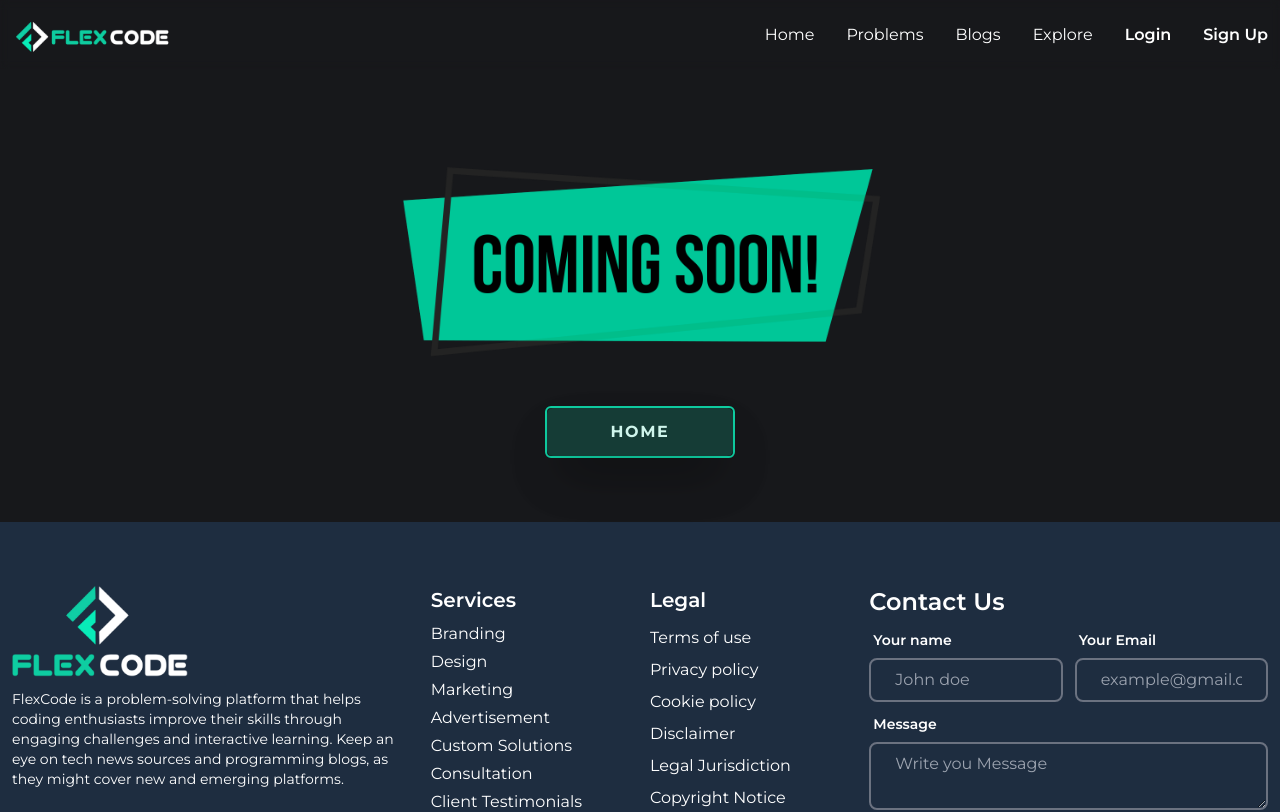
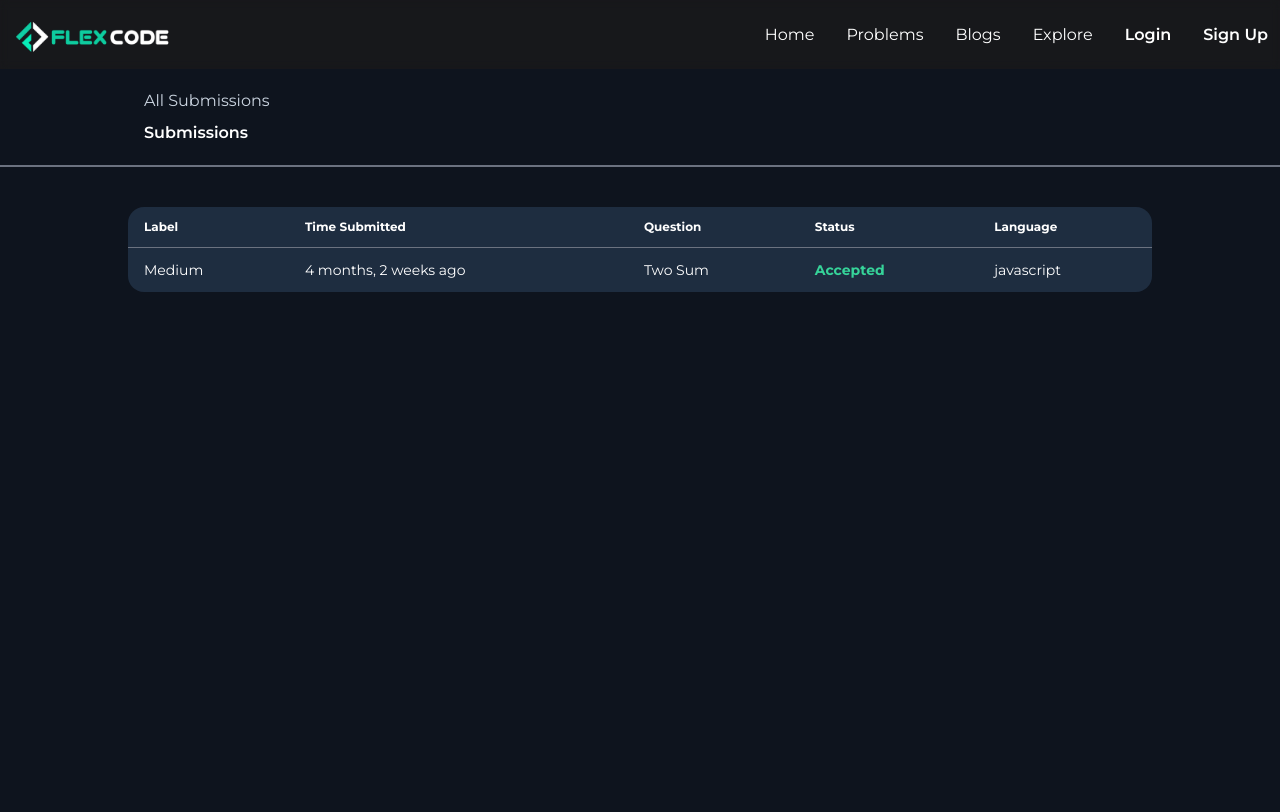
Before and after one commit to ihshadin/flex-code, a React (Vite) app: page /submissions in a window 1280 px wide. Shown: the top 812 px of the page. Built offline with nearby package versions, Linux system fonts and the light colour scheme; no server answers.

Commit message:
submission page design

```diff
--- a/src/pages/Blog/Blog.jsx
+++ b/src/pages/Blog/Blog.jsx
@@ -15,10 +15,11 @@ const Blog = () => {
 
   const [blogs, setBlogs] = useState([])
     useEffect(() => {
-        axios.get('http://localhost:5000/blog')
+        fetch('http://localhost:5000/blog')
+            .then(res => res.json())
             .then(data =>{
                 console.log(data);
-                setBlogs(data?.data?.result)})
+                setBlogs(data?.result)})
     }, [])
   return (
     <section>
--- /dev/null
+++ b/src/pages/Dashboard/AddNode/AddNode.jsx
@@ -0,0 +1,97 @@
+import React from "react";
+import { useForm } from "react-hook-form";
+import Swal from "sweetalert2";
+
+
+const AddNode = () => {
+    const { register, handleSubmit, reset } = useForm();
+    const onSubmit = (data) => {
+        const nodeInfo = {
+            ...data,
+        };
+        fetch("http://localhost:5000/nodebook", {
+            method: "POST",
+            headers: {
+                "content-type": "application/json",
+            },
+            body: JSON.stringify(nodeInfo),
+        })
+            .then((res) => res.json())
+            .then((data) => {
+                if (data.message === "success") {
+                    console.log(nodeInfo);
+                    Swal.fire({
+                        title: "Success Your Submit!",
+                        text: "Do you want to continue",
+                        icon: "success",
+                        confirmButtonText: "OK",
+                    });
+                    reset();
+                }
+            });
+    };
+
+    return (
+        <div className="mt-10 md:mx-32">
+            <section className="py-6 bg-[#1e2d40] text-white rounded-md ">
+                <div className="mx-auto flex flex-col justify-around py-4 text-center lg:flex-row">
+                    <div className="flex flex-col justify-center lg:text-left">
+                        <h1 className="py-2 text-2xl font-semibold leadi title-font">
+                            A notebook is a blank book that you can write in and save it.
+                        </h1>
+                    </div>
+
+                </div>
+            </section>
+            <form onSubmit={handleSubmit(onSubmit)} className="w-1/2 mx-auto my-5 ">
+                <div className="w-full px-3 mb-5">
+                    <label htmlFor="" className="text-sm font-semibold px-1">
+                        Title
+                    </label>
+                    <div className="flex">
+                        <div className="w-10 z-10 pl-1 text-center pointer-events-none flex items-center justify-center">
+                            <i className="mdi mdi-account-outline text-gray-400 text-lg"></i>
+                        </div>
+                        <input
+                            className="w-full -ml-10 pl-10 pr-3 bg-[#1e2d40] py-2 rounded-lg border-2 text-white border-gray-500 outline-none focus:border-[#00ffc3]"
+                            type="text"
+                            name="name"
+                            {...register("name", { required: true })}
+                            id=""
+                            placeholder="title"
+                        />
+                    </div>
+                </div>
+                <div className="w-full px-3 mb-12">
+                    <label htmlFor="" className="text-sm font-semibold px-1">
+                        Save Nodebook info
+                    </label>
+                    <div className="flex">
+                        <div className="w-10 z-10 pl-1 text-center pointer-events-none flex items-center justify-center">
+                            <i className="mdi mdi-lock-outline text-gray-400 text-lg"></i>
+                        </div>
+                        <textarea
+                            rows={7}
+                            className="w-full -ml-10 pl-10 pr-3 py-2 rounded-lg border-2  text-white border-gray-500 bg-[#1e2d40] outline-none focus:border-[#00ffc3]"
+                            placeholder="Write your node"
+                            {...register("details", { required: true })}
+                        />
+                    </div>
+                </div>
+
+                <div className="flex -mx-3">
+                    <div className="w-full px-3 mb-5">
+                        <button
+                            type="submit"
+                            className="block w-full max-w-xs mx-auto bg-[#1da888] hover:bg-[#2bd1aa] hover:btn-outline focus:bg-[#2c3533] text-white rounded-lg px-3 py-3 font-semibold"
+                        >
+                            Save Info
+                        </button>
+                    </div>
+                </div>
+            </form>
+        </div>
+    );
+};
+
+export default AddNode;
--- /dev/null
+++ b/src/pages/Dashboard/NodeBook/NodeBook.jsx
@@ -0,0 +1,53 @@
+import React, { useEffect, useState } from 'react';
+import NodeBtn from '../NodeBtn/NodeBtn';
+import { Link } from 'react-router-dom';
+
+const NodeBook = () => {
+    const [nodes, setNodes] = useState([])
+    useEffect(() => {
+        fetch('http://localhost:5000/nodebook')
+            .then(res => res.json())
+            .then(data => {
+                console.log(data);
+                setNodes(data?.result)
+            })
+    }, [])
+    return (
+        <div className='flexcode-container'>
+            <section>
+                <div>
+                    <div className="max-w-[600px] mx-auto mb-6 md:mb-12 ">
+                        <h2 className="text-center font-bold text-2xl md:text-4xl text-white">
+                            NodeBook
+                        </h2>
+                        <p className="text-white text-center mt-2 md:mt-4">
+                            A notebook is a blank book that you can write in and save it.
+                        </p>
+                    </div>
+                    <div className='my-10 mx-40'>
+                        <NodeBtn></NodeBtn>
+                    </div>
+                    {/* New Blog Articles */}
+                    <div className='grid grid-cols-3 gap-5 my-10'>
+                        {nodes?.map(node => <div key={node._id} >
+                            <div className="flex flex-col justify-between border gap-3 p-5 rounded-xl border-gray-500 hover:border-[#0fcda1] transition-all bg-[#1e2d40] cursor-pointer h-64">
+                                <h1 className="text-xl text-white font-semibold tracking-wider flex gap-2 items-center">
+                                    <div className="w-3 h-3 bg-yellow-500 rounded-full"></div>
+                                    {node.name}
+                                </h1>
+                                <p className="text-[0.9rem] text-gray-400 mt-1 tracking-wider">
+                                    {node.details}
+                                </p>
+                                <Link className="text-[0.9rem] mt-6 hover:underline text-gray-400 tracking-wider">
+                                    Edit node
+                                </Link>
+                            </div>
+                        </div>)}
+                    </div>
+                </div>
+            </section>
+        </div>
+    );
+};
+
+export default NodeBook;
--- /dev/null
+++ b/src/pages/Dashboard/NodeBtn/NodeBtn.jsx
@@ -0,0 +1,25 @@
+import React from "react";
+import { Link } from "react-router-dom";
+
+const NodeBtn = () => {
+  return (
+    <div>
+      <section className=" text-white rounded-md flex justify-center">
+        <span className="bg-[#1e2d40] px-20 py-8 lg:flex-row">
+          <div className="flex flex-col items-center justify-center flex-shrink-0 mt-6 space-y-4 sm:flex-row sm:space-y-0 sm:space-x-4 lg:ml-4 lg:mt-0 lg:justify-end">
+            <Link to='/addNode'>
+              <button className="inline-flex items-center px-3 py-2 rounded-xl bg-primary-color hover:bg-slate-200 focus:border text-black">
+                <span className="flex flex-col items-start ml-4 leadi">
+                  <span className="mb-1 text-xs">write your node</span>
+                  <span className="font-semibold title-font">Save your nodebook</span>
+                </span>
+              </button>
+            </Link>
+          </div>
+        </span>
+      </section>
+    </div>
+  );
+};
+
+export default NodeBtn;
--- a/src/pages/Dashboard/Submissions/Submissions.jsx
+++ b/src/pages/Dashboard/Submissions/Submissions.jsx
@@ -1,69 +1,43 @@
-import React from "react";
-import {
-  BarChart,
-  Bar,
-  Brush,
-  ReferenceLine,
-  XAxis,
-  YAxis,
-  CartesianGrid,
-  Tooltip,
-  Legend,
-  ResponsiveContainer,
-} from "recharts";
-import "./Submission.css";
+import React, { useContext } from 'react';
+import { Link } from 'react-router-dom';
+import { AuthContext } from '../../../providers/AuthProvider';
+import { FaUser } from "react-icons/fa";
 
 const Submissions = () => {
-  const data = [
-    { name: "Jan", submit: 456 },
-    { name: "Feb", submit: 230 },
-    { name: "Mar", submit: 345 },
-    { name: "Apr", submit: 450 },
-    { name: "May", submit: 321 },
-    { name: "Jun", submit: 235 },
-    { name: "Jul", submit: 267 },
-    { name: "Aug", submit: 378 },
-    { name: "Sep", submit: 210 },
-    { name: "Oct", submit: 200 },
-    { name: "Nov", submit: 150 },
-    { name: "Dec", submit: 500 },
-  ];
+  const { user } = useContext(AuthContext);
+  console.log(user);
   return (
-    <div className="bg-[#1e2d40] md:ml-5 mt-4 rounded-lg ">
-      <div className="flex justify-between text-base-300 pt-3 px-8">
-        <p className="pl-3">0 submissions in the last year</p>
-        <div className="flex gap-x-2">
-          <p>Total active days:0 </p>
-          <p>Max streak:0</p>
-        </div>
+    <div className='bg-[#0E141E] min-h-screen'>
+      <div className='border-b-2 border-gray-500 py-5'>
+        <p className='text-slate-300 md:ml-36 mb-2'>All Submissions</p>
+        <h1 className='text-white md:ml-36 font-semibold'>Submissions</h1>
       </div>
-      <ResponsiveContainer width="100%" height={250}>
-        <BarChart
-          data={data}
-          margin={{
-            top: 10,
-            right: 30,
-            left: 20,
-            bottom: 10,
-          }}
-        >
-          <CartesianGrid strokeDasharray="3 3" />
-          <XAxis dataKey="name" style={{ color: "black" }} />
-          <YAxis />
-          <Tooltip labelStyle={{ color: "black" }} />
-          <Legend verticalAlign="top" wrapperStyle={{ lineHeight: "10px" }} />
-          <ReferenceLine y={0} stroke="#0fcda1" />
-          <Brush dataKey="name" height={30} stroke="#000" />
-          <Bar
-            dataKey="submit"
-            fill="#0fcda1"
-            //   fill="#1e2d40" // Background color
-            className="hover:bg-black rounded-bar"
-            barSize={12}
-            radius={[3, 3, 0, 0]}
-          />
-        </BarChart>
-      </ResponsiveContainer>
+      <div className=" flex justify-center mt-10 bg-[#0E141E] text-white">
+        <table className="table table-striped table-bordered table-hover w-[60%] md:w-[80%] bg-secondary-color">
+          <thead>
+            <tr className='text-white border-gray-500 '>
+              <th>Label</th>
+              <th>Time Submitted</th>
+              <th>Question</th>
+              <th>Status</th>
+              <th>Language</th>
+            </tr>
+          </thead>
+          <tbody>
+            <tr className='border-0'>
+              <td>Medium</td>
+              <td>4 months, 2 weeks ago</td>
+              <td>Two Sum</td>
+              <td>
+                <Link className="text-success">
+                  <strong>Accepted</strong>
+                </Link>
+              </td>
+              <td>javascript</td>
+            </tr>
+          </tbody>
+        </table>
+      </div>
     </div>
   );
 };
--- a/src/pages/Home/Testimonials/Testimonials.jsx
+++ b/src/pages/Home/Testimonials/Testimonials.jsx
@@ -15,10 +15,11 @@ import axios from 'axios';
 const Testimonials = () => {
     const [feedbacks, setFeedbacks] = useState([])
     useEffect(() => {
-        axios('http://localhost:5000/feedback')
+        fetch('http://localhost:5000/feedback')
+            .then(res => res.json())
             .then(data => {
                 console.log(data);
-                setFeedbacks(data?.data?.result)
+                setFeedbacks(data?.result)
             })
     }, [])
     console.log(feedbacks, 'feedbacks');
```
Also changed, not shown: src/Routes/Router.jsx (+9 -2 lines).
